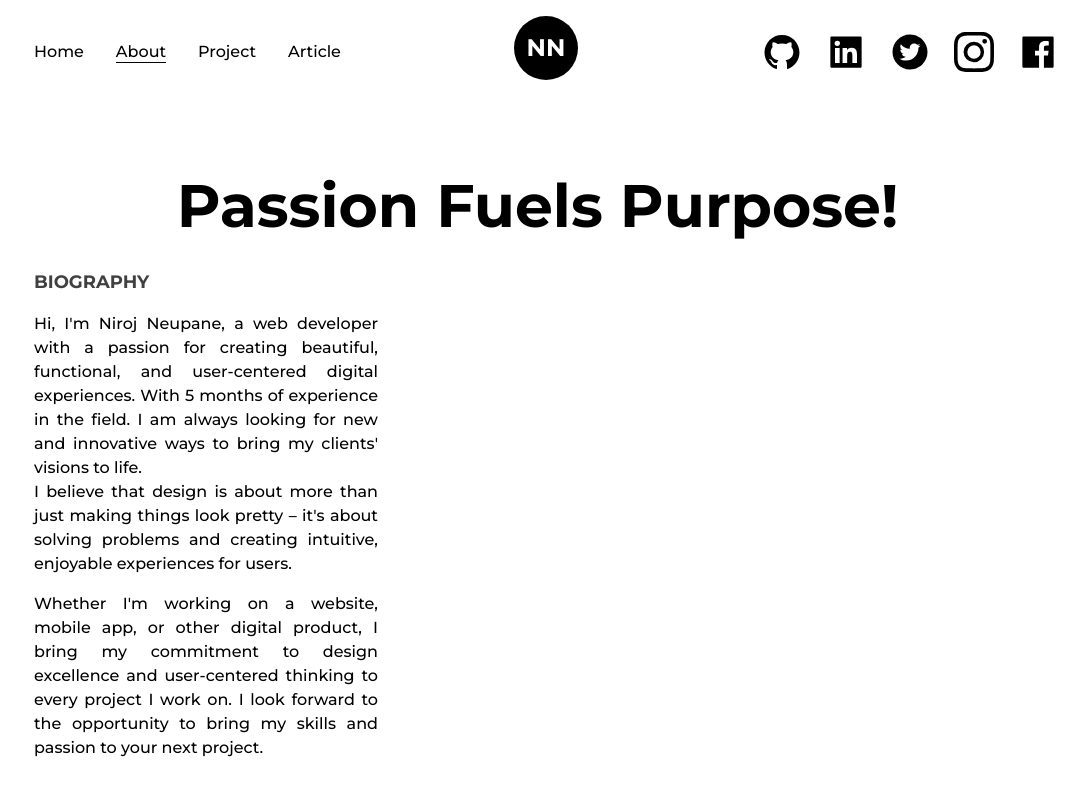
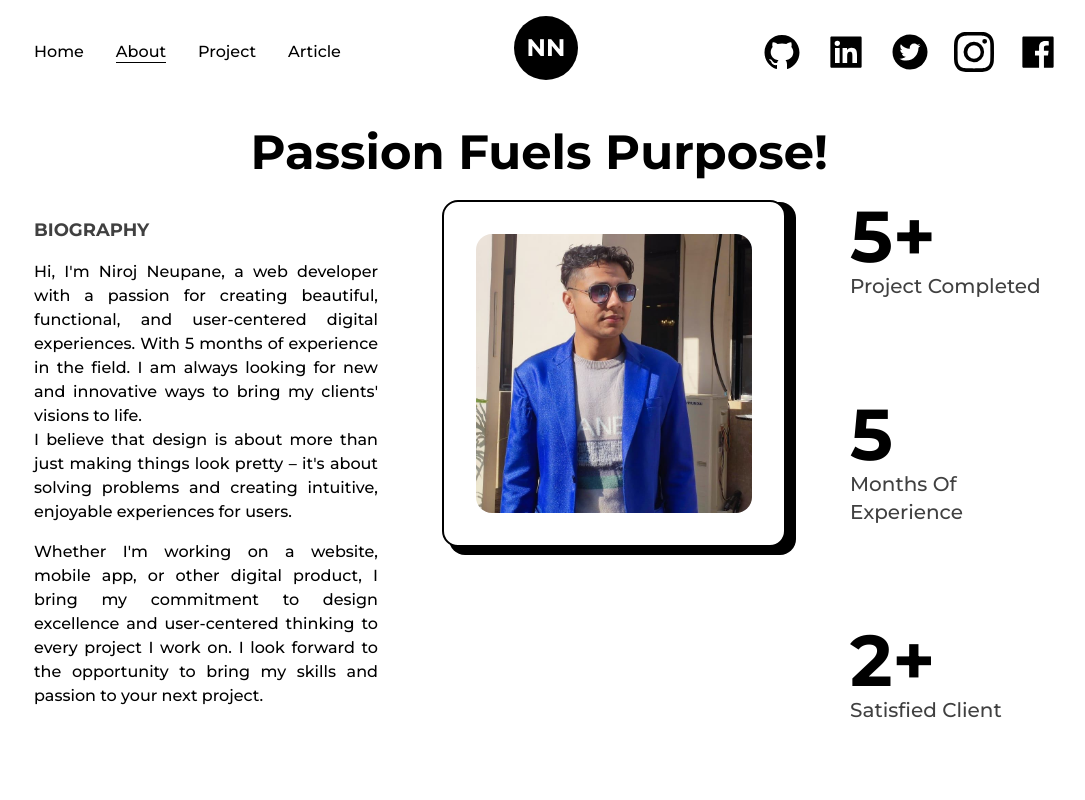
Before and after one commit to nirojneupane5/portfolio, a Next.js app: page /about in a window 1280 px wide. Shown: the top 800 px of the page, without its empty margins (94-1179 px from the left). Built offline with nearby package versions, Linux system fonts and the light colour scheme.

Commit message:
Profile pic and experice added

```diff
--- a/src/app/about/page.tsx
+++ b/src/app/about/page.tsx
@@ -1,6 +1,8 @@
 import AniminatedText from "@/components/AniminatedText";
 import Layout from "@/components/Layout";
+import profile from "../../../public/profile/Niroj Neupane.jpg";
 import type { Metadata } from "next";
+import Image from "next/image";
 
 export const metadata: Metadata = {
   title: "Niroj Neupane | About",
@@ -10,8 +12,11 @@ export const metadata: Metadata = {
 const AboutPage = () => {
   return (
     <main className="flex w-full flex-col items-center justify-center">
-      <Layout className="pt-16">
-        <AniminatedText text="Passion Fuels Purpose!" className="mb-2" />
+      <Layout className="pt-4">
+        <AniminatedText
+          text="Passion Fuels Purpose!"
+          className="mb-4 !text-5xl"
+        />
         <div className="grid grid-cols-8 gap-16 w-full">
           <div className="col-span-3 flex flex-col items-start justify-start text-justify">
             <h1 className="py-4 text-lg font-bold uppercase text-black/75">
@@ -36,6 +41,34 @@ const AboutPage = () => {
               project.
             </p>
           </div>
+          <div className="col-span-3 relative h-max rounded-2xl border-2 border-solid border-black bg-white p-8">
+            <div className="absolute top-0 -right-3 -z-10 w-[102%] h-[103%] bg-black rounded-2xl" />
+            <Image
+              src={profile}
+              alt="Niroj Neupane"
+              className="object-cover h-full w-full rounded-2xl"
+            />
+          </div>
+          <div className="col-span-2 flex flex-col justify-between item-end">
+            <div className="flex flex-col item-end justify-center">
+              <span className="inline-block text-7xl font-bold">5+</span>
+              <h2 className="text-xl font-medium text-black/75 capitalize">
+                Project Completed
+              </h2>
+            </div>
+            <div className="flex flex-col item-end justify-center">
+              <span className="inline-block text-7xl font-bold">5</span>
+              <h2 className="text-xl font-medium text-black/75 capitalize">
+                months of experience
+              </h2>
+            </div>
+            <div className="flex flex-col item-end justify-center">
+              <span className="inline-block text-7xl font-bold">2+</span>
+              <h2 className="text-xl font-medium text-black/75 capitalize">
+                satisfied client
+              </h2>
+            </div>
+          </div>
         </div>
       </Layout>
     </main>
--- a/src/app/page.tsx
+++ b/src/app/page.tsx
@@ -1,6 +1,6 @@
 import { BiLinkExternal } from "react-icons/bi";
 import Layout from "@/components/Layout";
-import profilepic from "../../public/profile/Niroj Neupane.jpg";
+import profilepic from "../../public/profile/Developer.png";
 import lightbulb from "../../public/light bulb.svg";
 import Image from "next/image";
 import AniminatedText from "@/components/AniminatedText";
```
Also changed, not shown: public/profile/Developer.png (added).
